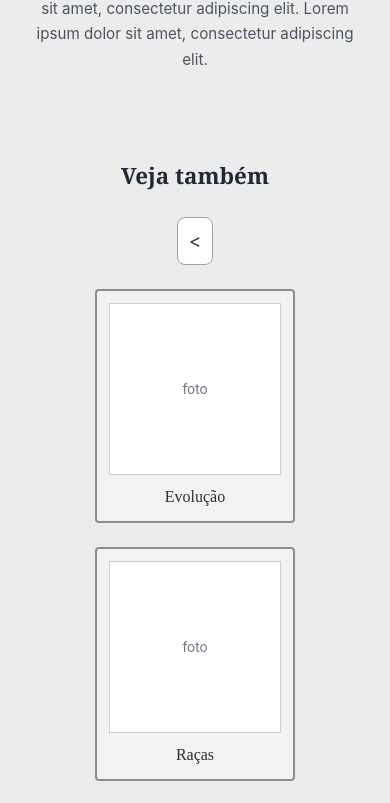
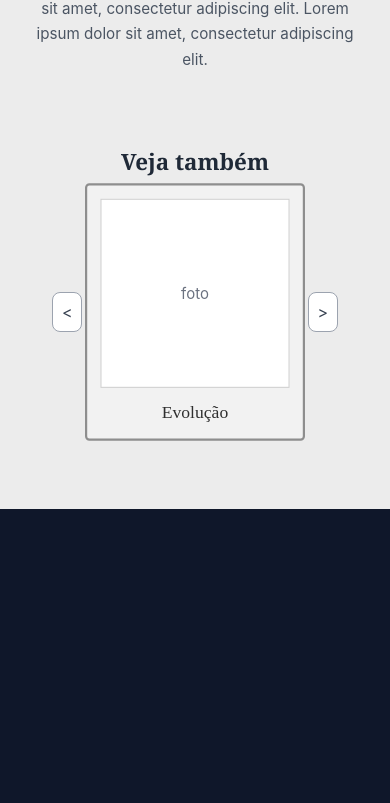
Before and after one commit to JJKADM/JJKARPG, a React (Vite) app in the folder FRONTEND/: page /infos/loja in a window 390 px wide. Shown: the part 3780-4583 px from the top of the page. After the commit the page ends 4289 px from the top, so only its background shows below. Built offline with nearby package versions, Linux system fonts and the light colour scheme.

Commit message:
Adicionando um chan

```diff
--- a/FRONTEND/src/components/Cardhome/Cardhome.css
+++ b/FRONTEND/src/components/Cardhome/Cardhome.css
@@ -45,4 +45,20 @@
 .cardhome:hover {
     border-color: #64748b;
     box-shadow: 0 2px 6px rgba(15, 23, 42, 0.12);
+    transform: scale(1.10);
 }
+
+.cardhome:active {
+    transform: scale(0.97);
+    box-shadow: 0 1px 3px rgba(15, 23, 42, 0.2);
+}
+
+.cardhome {
+    transition: transform 0.12s ease, box-shadow 0.2s ease, border-color 0.2s ease;
+}
+
+@media (max-width: 720px) {
+    .cardhome {
+        transform: scale(1.10);
+    }
+}
--- /dev/null
+++ b/FRONTEND/src/components/Carrossel/Carrossel.css
@@ -0,0 +1,110 @@
+.carrossel {
+    display: flex;
+    flex-direction: column;
+    align-items: center;
+    gap: 1.5rem;
+    padding: 1rem 0 2rem;
+}
+
+.carrossel__title {
+    font-family: "Georgia", "Times New Roman", serif;
+    font-size: 1.4rem;
+    margin: 0;
+    color: #1f2937;
+}
+
+.carrossel__row {
+    display: flex;
+    align-items: center;
+    gap: 1.5rem;
+}
+
+.carrossel__cards {
+    display: flex;
+    gap: 1.5rem;
+    align-items: center;
+    justify-content: center;
+}
+
+.carrossel__cards--next {
+    animation: carrossel-slide-next 0.24s ease;
+}
+
+.carrossel__cards--prev {
+    animation: carrossel-slide-prev 0.24s ease;
+}
+
+@keyframes carrossel-slide-next {
+    from {
+        transform: translateX(10px);
+        opacity: 0.7;
+    }
+    to {
+        transform: translateX(0);
+        opacity: 1;
+    }
+}
+
+@keyframes carrossel-slide-prev {
+    from {
+        transform: translateX(-10px);
+        opacity: 0.7;
+    }
+    to {
+        transform: translateX(0);
+        opacity: 1;
+    }
+}
+
+.carrossel__arrow {
+    width: 36px;
+    height: 48px;
+    border-radius: 8px;
+    border: 1px solid #9ca3af;
+    background: #ffffff;
+    color: #374151;
+    font-size: 1.2rem;
+    display: grid;
+    place-items: center;
+    cursor: pointer;
+    transition: transform 0.2s ease, box-shadow 0.2s ease;
+}
+
+.carrossel__arrow:hover:not(:disabled) {
+    transform: translateY(-1px);
+    box-shadow: 0 4px 10px rgba(15, 23, 42, 0.12);
+}
+
+.carrossel__arrow:disabled {
+    opacity: 0.4;
+    cursor: not-allowed;
+}
+
+@media (max-width: 720px) {
+    .carrossel {
+        gap: 1rem;
+        padding: 0.5rem 0 2rem;
+    }
+
+    .carrossel__row {
+        gap: 0.8rem;
+    }
+
+    .carrossel__cards {
+        gap: 0;
+    }
+
+    .carrossel__arrow {
+        width: 30px;
+        height: 40px;
+        font-size: 1rem;
+    }
+
+    .carrossel__cards--next {
+        animation: carrossel-slide-next 0.24s ease;
+    }
+
+    .carrossel__cards--prev {
+        animation: carrossel-slide-prev 0.24s ease;
+    }
+}
--- /dev/null
+++ b/FRONTEND/src/components/Carrossel/Carrossel.jsx
@@ -0,0 +1,116 @@
+import React, { useEffect, useMemo, useState } from "react";
+import Cardhome from "../Cardhome/Cardhome";
+import "./Carrossel.css";
+
+function Carrossel({
+	title = "Veja também",
+	items = [],
+	visibleCount = 2,
+	mobileVisibleCount = 1,
+	mobileBreakpoint = 720,
+}) {
+	const [currentVisibleCount, setCurrentVisibleCount] = useState(visibleCount);
+	const safeVisibleCount = Math.max(1, currentVisibleCount);
+	const [startIndex, setStartIndex] = useState(0);
+	const [isAnimatingNext, setIsAnimatingNext] = useState(false);
+	const [isAnimatingPrev, setIsAnimatingPrev] = useState(false);
+	const animationDuration = 240;
+
+	const normalizedItems = useMemo(() => (Array.isArray(items) ? items : []), [items]);
+	const canScroll = normalizedItems.length > safeVisibleCount;
+
+	useEffect(() => {
+		if (typeof window === "undefined" || !window.matchMedia) {
+			return;
+		}
+
+		const mediaQuery = window.matchMedia(`(max-width: ${mobileBreakpoint}px)`);
+
+		const updateCount = () => {
+			setCurrentVisibleCount(mediaQuery.matches ? mobileVisibleCount : visibleCount);
+		};
+
+		updateCount();
+		mediaQuery.addEventListener("change", updateCount);
+
+		return () => {
+			mediaQuery.removeEventListener("change", updateCount);
+		};
+	}, [mobileBreakpoint, mobileVisibleCount, visibleCount]);
+
+	const visibleItems = useMemo(() => {
+		if (!normalizedItems.length) {
+			return [];
+		}
+
+		const result = [];
+		for (let i = 0; i < safeVisibleCount; i += 1) {
+			const index = (startIndex + i) % normalizedItems.length;
+			result.push(normalizedItems[index]);
+		}
+		return result;
+	}, [normalizedItems, safeVisibleCount, startIndex]);
+
+	const handlePrev = () => {
+		if (!canScroll) return;
+		setIsAnimatingPrev(true);
+		setStartIndex((current) =>
+			(current - 1 + normalizedItems.length) % normalizedItems.length
+		);
+		window.setTimeout(() => {
+			setIsAnimatingPrev(false);
+		}, animationDuration);
+	};
+
+	const handleNext = () => {
+		if (!canScroll) return;
+		setIsAnimatingNext(true);
+		setStartIndex((current) => (current + 1) % normalizedItems.length);
+		window.setTimeout(() => {
+			setIsAnimatingNext(false);
+		}, animationDuration);
+	};
+
+	return (
+		<div className="carrossel">
+			<h3 className="carrossel__title">{title}</h3>
+			<div className="carrossel__row">
+				<button
+					className="carrossel__arrow"
+					type="button"
+					onClick={handlePrev}
+					aria-label="Voltar lista"
+					disabled={!canScroll}
+				>
+					&lt;
+				</button>
+				<div
+					className={`carrossel__cards${isAnimatingNext ? " carrossel__cards--next" : ""}${
+						isAnimatingPrev ? " carrossel__cards--prev" : ""
+					}`}
+				>
+					{visibleItems.map((item, index) => (
+						<Cardhome
+							key={`${item.title || "item"}-${index}`}
+							title={item.title}
+							imageSrc={item.imageSrc}
+							alt={item.alt || "foto"}
+							href={item.href || "#"}
+						/>
+					))}
+				</div>
+				<button
+					className="carrossel__arrow"
+					type="button"
+					onClick={handleNext}
+					aria-label="Avançar lista"
+					disabled={!canScroll}
+				>
+					&gt;
+				</button>
+			</div>
+		</div>
+	);
+}
+
+export default Carrossel;
--- a/FRONTEND/src/components/Navbar/Navbar.css
+++ b/FRONTEND/src/components/Navbar/Navbar.css
@@ -69,6 +69,21 @@
   padding: 0.4rem 0.9rem;
   font-size: 0.8rem;
   box-shadow: 0 1px 0 rgba(15, 23, 42, 0.2);
+}
+
+.navbar__pill,
+.navbar__menu,
+.navbar__avatar,
+.navbar__link img {
+  transition: transform 0.12s ease, box-shadow 0.2s ease;
+}
+
+.navbar__pill:hover,
+.navbar__menu:hover,
+.navbar__avatar:hover,
+.navbar__link:hover img {
+  transform: scale(1.05);
+  box-shadow: 0 2px 6px rgba(15, 23, 42, 0.12);
 }
 
 .navbar__menu {
--- a/FRONTEND/src/components/Paginfo/Paginfo.jsx
+++ b/FRONTEND/src/components/Paginfo/Paginfo.jsx
@@ -1,6 +1,6 @@
 import React from "react";
 import Navbar from "../Navbar/Navbar";
-import Cardhome from "../Cardhome/Cardhome";
+import Carrossel from "../Carrossel/Carrossel";
 import "./Paginfo.css";
 
 function Paginfo({
@@ -51,28 +51,10 @@ function Paginfo({
             </section>
 
             <section className="paginfo__related">
-                <h3 className="paginfo__related-title">{relatedTitle}</h3>
-                <div className="paginfo__related-row">
-                    <button className="paginfo__arrow" aria-label="Voltar lista">
-                        &lt;
-                    </button>
-                    <div className="paginfo__cards">
-                        {(relatedItems.length ? relatedItems : [{ title: "Raças" }, { title: "Raças" }]).map(
-                            (item, index) => (
-                                <Cardhome
-                                    key={`${item.title}-${index}`}
-                                    title={item.title}
-                                    imageSrc={item.imageSrc}
-                                    alt={item.alt || "foto"}
-                                    href={item.href || "#"}
-                                />
-                            )
-                        )}
-                    </div>
-                    <button className="paginfo__arrow" aria-label="Avançar lista">
-                        &gt;
-                    </button>
-                </div>
+                <Carrossel
+                    title={relatedTitle}
+                    items={relatedItems.length ? relatedItems : [{ title: "Raças" }, { title: "Raças" }]}
+                />
             </section>
         </div>
     );
--- a/FRONTEND/src/pages/Home/Home.css
+++ b/FRONTEND/src/pages/Home/Home.css
@@ -10,7 +10,10 @@
   flex-direction: column;
   font-family: "Georgia", "Times New Roman", serif;
 }
-
+.btn:hover {
+  transform: scale(1.05);
+  box-shadow: 0 2px 6px rgba(15, 23, 42, 0.12);
+}
 
 .home__main {
   flex: 1;
@@ -73,6 +76,16 @@
   text-decoration: none;
   display: inline-block;
   cursor: pointer;
+}
+.home__panel-item:hover,
+.home__news-item:hover {
+  transform: scale(1.05);
+  box-shadow: 0 2px 6px rgba(15, 23, 42, 0.12);
+}
+
+.home__panel-item,
+.home__news-item {
+  transition: transform 0.12s ease, box-shadow 0.2s ease;
 }
 
 .home__news-item {
--- a/FRONTEND/src/pages/Home/Home.jsx
+++ b/FRONTEND/src/pages/Home/Home.jsx
@@ -82,6 +82,7 @@ function Home() {
             <button className="home__news-item">Notícia 1</button>
             <button className="home__news-item">Notícia 2</button>
             <button className="home__news-item">Notícia 3</button>
+
           </div>
         </section>
       </main>
```
